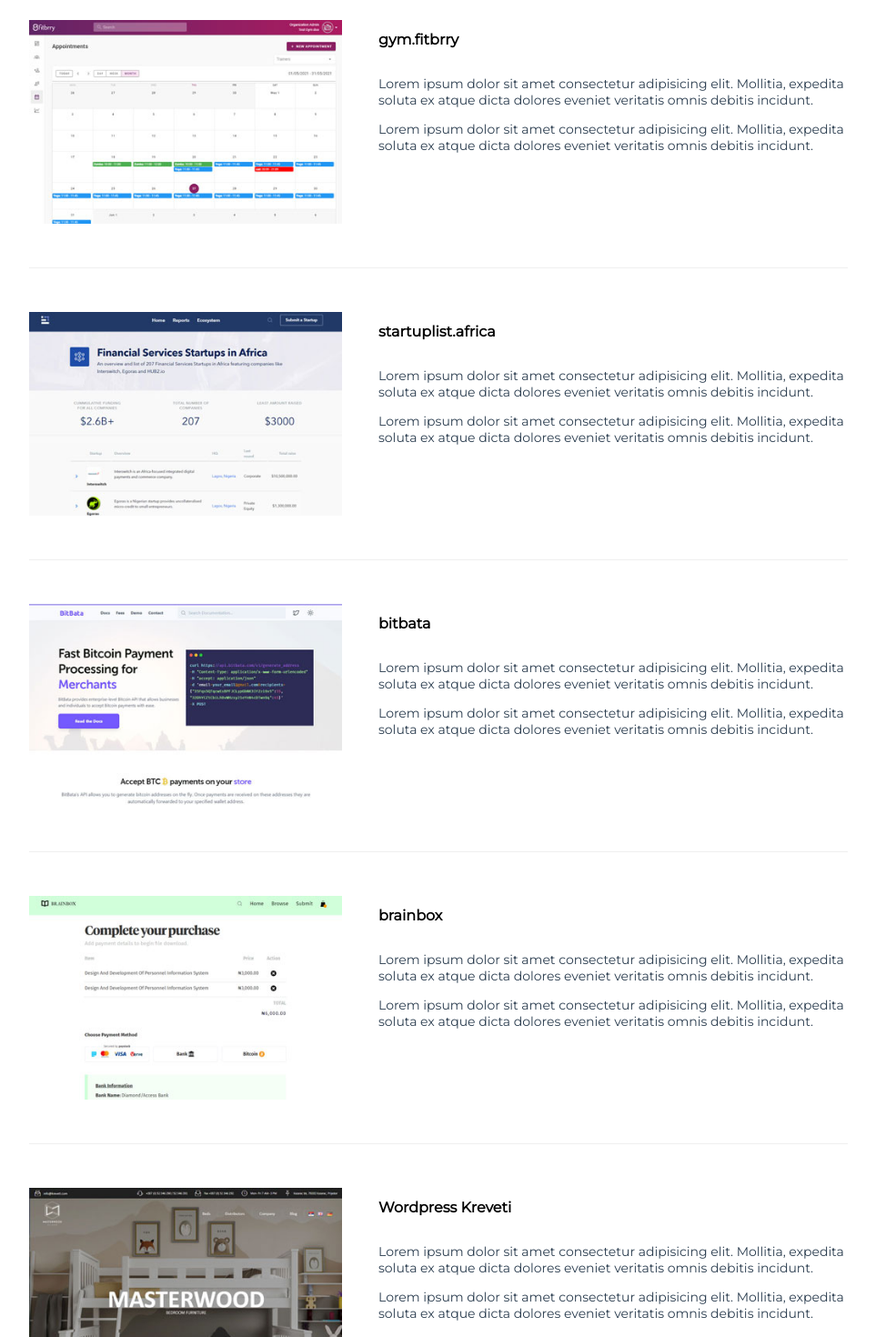
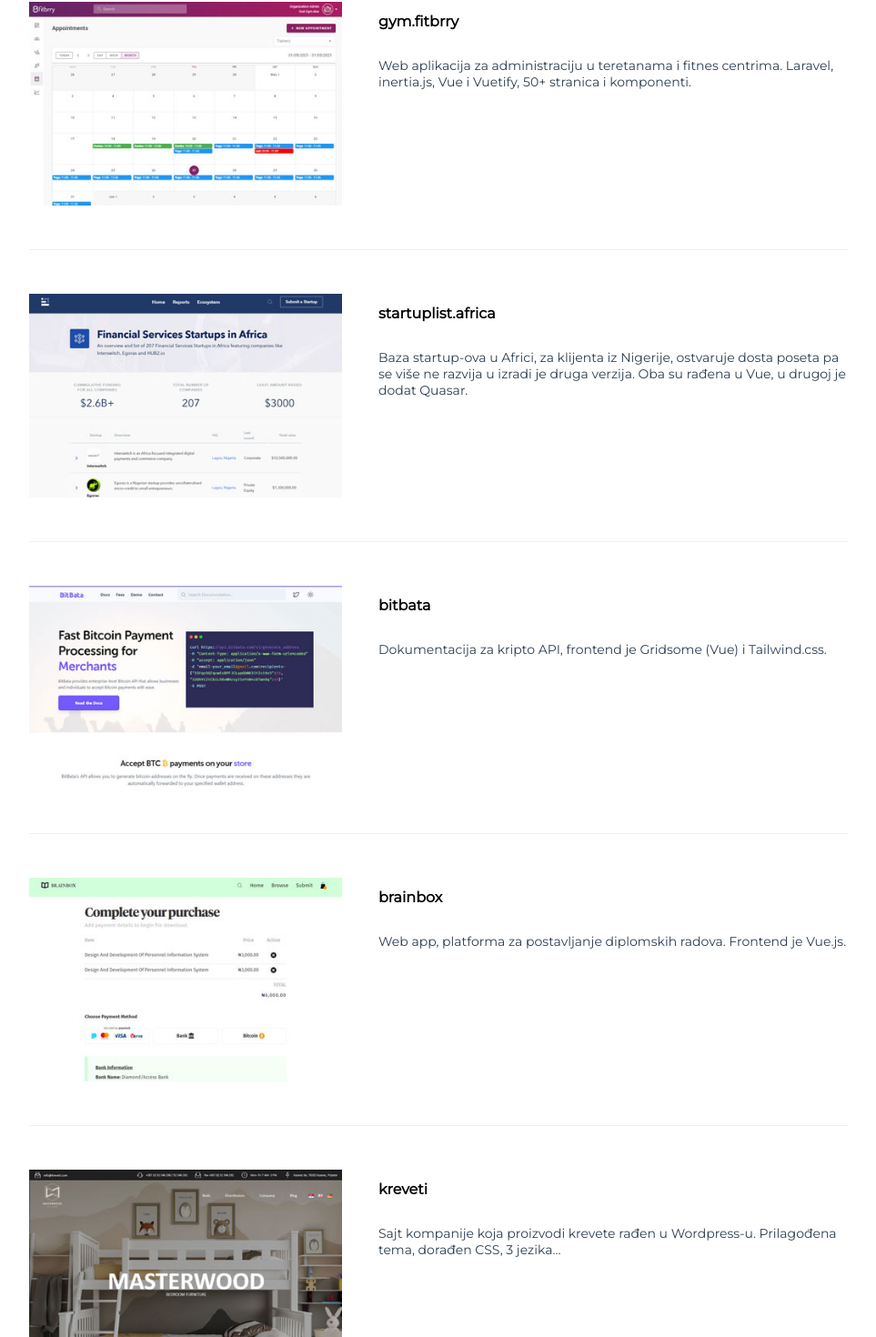
Before and after one commit to tzobree/portfolio, a Vue app: page /projects in a window 1280 px wide. Shown: the part 256-1726 px from the top of the page at 91% size, without its empty margins (158-1121 px from the left). Built offline with nearby package versions, Linux system fonts and the light colour scheme.

Commit message:
projects descriptions

```diff
--- a/src/App.vue
+++ b/src/App.vue
@@ -14,7 +14,7 @@
 
 
 #nav {
-  padding: 30px;
+  padding: 20px 30px;
   display: flex;
   justify-content: center;
   background: rgba(13, 21, 34, 0.884);
--- a/src/views/Projects.vue
+++ b/src/views/Projects.vue
@@ -11,8 +11,7 @@
             <a href="https://startuplist.africa/ecosystem" target="_blank" class="project-link">
               <h5 class="title">gym.fitbrry</h5>
             </a>
-            <p class="desc">Lorem ipsum dolor sit amet consectetur adipisicing elit. Mollitia, expedita soluta ex atque dicta dolores eveniet veritatis omnis debitis incidunt.</p>
-            <p class="desc">Lorem ipsum dolor sit amet consectetur adipisicing elit. Mollitia, expedita soluta ex atque dicta dolores eveniet veritatis omnis debitis incidunt.</p>
+            <p class="desc">Web aplikacija za administraciju u teretanama i fitnes centrima. Laravel,  inertia.js, Vue i Vuetify, 50+ stranica i komponenti.</p>
           </div>
         </div>
         <div class="project">
@@ -23,8 +22,7 @@
             <a href="https://startuplist.africa/ecosystem" target="_blank" class="project-link">
               <h5 class="title">startuplist.africa</h5>
             </a>
-            <p class="desc">Lorem ipsum dolor sit amet consectetur adipisicing elit. Mollitia, expedita soluta ex atque dicta dolores eveniet veritatis omnis debitis incidunt.</p>
-            <p class="desc">Lorem ipsum dolor sit amet consectetur adipisicing elit. Mollitia, expedita soluta ex atque dicta dolores eveniet veritatis omnis debitis incidunt.</p>
+            <p class="desc">Baza startup-ova u Africi, za klijenta iz Nigerije, ostvaruje dosta poseta pa se više ne razvija u izradi je druga verzija. Oba su rađena u Vue, u drugoj je dodat Quasar.</p>
           </div>
         </div>
         <div class="project">
@@ -35,8 +33,7 @@
             <a href="https://bitbata.com/" target="_blank" class="project-link">
               <h5 class="title">bitbata</h5>
             </a>
-            <p class="desc">Lorem ipsum dolor sit amet consectetur adipisicing elit. Mollitia, expedita soluta ex atque dicta dolores eveniet veritatis omnis debitis incidunt.</p>
-            <p class="desc">Lorem ipsum dolor sit amet consectetur adipisicing elit. Mollitia, expedita soluta ex atque dicta dolores eveniet veritatis omnis debitis incidunt.</p>
+            <p class="desc">Dokumentacija za kripto API, frontend je Gridsome (Vue) i Tailwind.css.</p>
           </div>
         </div>
         <div class="project">
@@ -47,8 +44,7 @@
             <a href="https://brainboxnigeria.netlify.app/" target="_blank" class="project-link">
               <h5 class="title">brainbox</h5>
             </a>
-            <p class="desc">Lorem ipsum dolor sit amet consectetur adipisicing elit. Mollitia, expedita soluta ex atque dicta dolores eveniet veritatis omnis debitis incidunt.</p>
-            <p class="desc">Lorem ipsum dolor sit amet consectetur adipisicing elit. Mollitia, expedita soluta ex atque dicta dolores eveniet veritatis omnis debitis incidunt.</p>
+            <p class="desc">Web app, platforma za postavljanje diplomskih radova. Frontend je Vue.js.</p>
           </div>
         </div>
         <div class="project">
@@ -57,10 +53,9 @@
           </div>
           <div class="info">
             <a href="http://kreveti.com/" target="_blank" class="project-link">
-              <h5 class="title">Wordpress Kreveti</h5>
+              <h5 class="title">kreveti</h5>
             </a>
-            <p class="desc">Lorem ipsum dolor sit amet consectetur adipisicing elit. Mollitia, expedita soluta ex atque dicta dolores eveniet veritatis omnis debitis incidunt.</p>
-            <p class="desc">Lorem ipsum dolor sit amet consectetur adipisicing elit. Mollitia, expedita soluta ex atque dicta dolores eveniet veritatis omnis debitis incidunt.</p>
+            <p class="desc">Sajt kompanije koja proizvodi krevete rađen u Wordpress-u. Prilagođena tema, dorađen CSS, 3 jezika...</p>
           </div>
         </div>
       </div>
```
